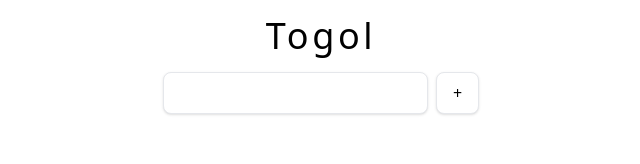
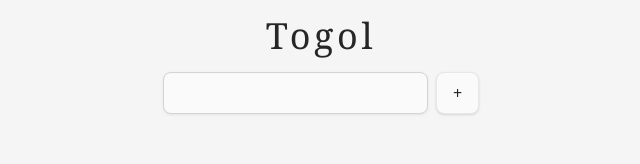
Before and after one commit to Skyle/togol, a React (Vite) app: page / in a window 1280 px wide. Shown: the top 164 px of the page, without its empty margins (319-959 px from the left). Built offline with nearby package versions, Linux system fonts and the light colour scheme; the HTML template or start-up script is replaced by a standard one.

Commit message:
mittwoch ende

```diff
--- a/index.html
+++ b/index.html
@@ -5,7 +5,7 @@
     <meta name="viewport" content="width=device-width, initial-scale=1.0" />
     <title>Togol</title>
   </head>
-  <body>
+  <body class="bg-neutral-100 text-neutral-800">
     <div id="root"></div>
     <script type="module" src="/src/main.tsx"></script>
   </body>
--- a/src/App.tsx
+++ b/src/App.tsx
@@ -5,7 +5,9 @@ function App() {
   return (
     <div>
       <header className="py-4">
-        <h1 className="text-4xl text-center tracking-widest">Togol</h1>
+        <h1 className="text-4xl text-center tracking-widest font-serif">
+          Togol
+        </h1>
       </header>
       <main className="flex justify-center px-4">
         <div className="grid gap-4 max-w-lg">
--- a/src/components/Todo.tsx
+++ b/src/components/Todo.tsx
@@ -1,20 +1,20 @@
-import React from 'react';
-import { remove, TodoItem } from '../features/todolist/todoListSlice';
-import Button from './ui/Button';
-import { useSelector, useDispatch } from 'react-redux';
+import React from "react";
+import { remove, TodoItem } from "../features/todolist/todoListSlice";
+import Button from "./ui/Button";
+import { useSelector, useDispatch } from "react-redux";
 type Props = { todo: TodoItem; index: number };
 
 function Todo({ todo, index }: Props) {
   const dispatch = useDispatch();
 
   return (
-    <div className='bg-neutral-100 p-2 rounded hover:bg-neutral-200 transition-all duration-200 active:scale-105 ease-in-out'>
-      <div className='flex'>
-        <div className='grow'>
-          <div className='text-neutral-700 font-light text-sm'>
+    <div className="bg-neutral-100 p-2 rounded hover:bg-neutral-200">
+      <div className="flex">
+        <div className="grow pr-4">
+          <div className="text-neutral-500 font-light text-sm">
             {todo.createdAt}
           </div>
-          <div>{todo.value}</div>
+          <div className="text-neutral-700">{todo.value}</div>
         </div>
         <div>
           <Button
--- a/src/components/TodoItemInput.tsx
+++ b/src/components/TodoItemInput.tsx
@@ -26,7 +26,7 @@ export const TodoItemInput = () => {
     <div className="flex space-x-2 justify-center">
       <input
         value={value}
-        className="border shadow rounded-lg focus:outline-none px-4 py-2"
+        className="border border-neutral-300 shadow shadow-neutral-200 rounded-lg bg-neutral-50 focus:outline-none px-4 py-2"
         type="text"
         onChange={(e) => setValue(e.target.value)}
         onKeyUp={(e) => {
--- a/src/components/ui/Button.tsx
+++ b/src/components/ui/Button.tsx
@@ -9,7 +9,7 @@ function Button({ children, onClick }: Props) {
   return (
     <button
       onClick={onClick}
-      className="px-4 shadow py-2 border rounded-lg bg-white"
+      className="px-4 shadow py-2 border rounded-lg bg-neutral-50 transition-all duration-200 active:scale-105 ease-in-out"
     >
       {children}
     </button>
--- /dev/null
+++ b/src/components/ui/Input.tsx
@@ -0,0 +1,9 @@
+import React from "react";
+
+type Props = {};
+
+function Input({}: Props) {
+  return <div>Input</div>;
+}
+
+export default Input;
```
